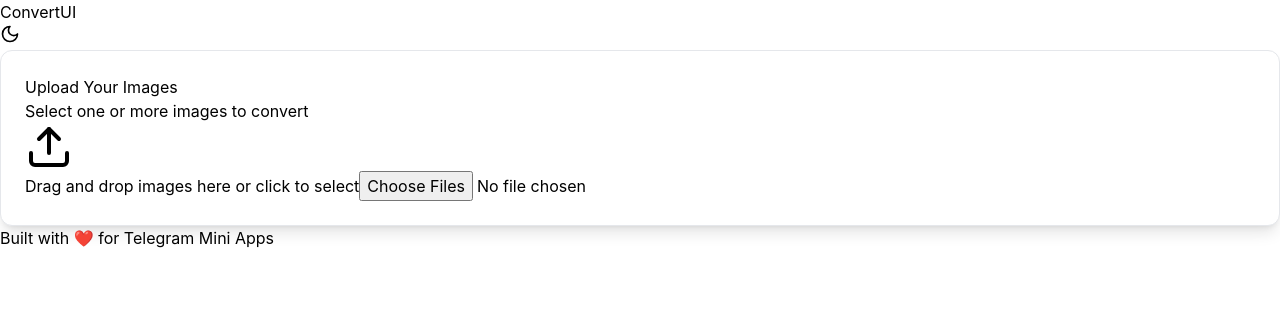
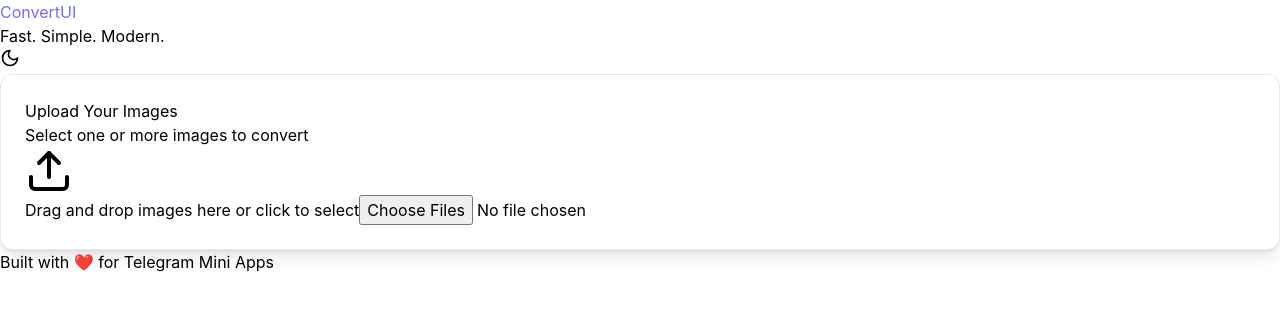
Before and after one commit to Humpypumpy/ConvertUI, a React (Vite) app: page / in a window 1280 px wide. Shown: the top 310 px of the page. Built offline with nearby package versions, Linux system fonts and the light colour scheme.

Commit message:
Update Header.jsx

```diff
--- a/src/components/Header.jsx
+++ b/src/components/Header.jsx
@@ -2,8 +2,9 @@ import React from 'react';
 
 export default function Header() {
   return (
-    <header className="fixed top-0 left-0 right-0 z-50 bg-white dark:bg-gray-800 shadow-md p-4 flex justify-between items-center">
-      <h1 className="text-2xl font-semibold text-indigo-800 dark:text-white">ConvertUI</h1>
+    <header className="fixed top-0 left-0 right-0 z-50 bg-white dark:bg-gray-900 shadow-md p-4 flex justify-between items-center">
+      <h1 className="text-2xl font-bold text-gradient">ConvertUI</h1>
+      <p className="text-sm text-gray-500 dark:text-gray-400">Fast. Simple. Modern.</p>
     </header>
   );
 }
```
